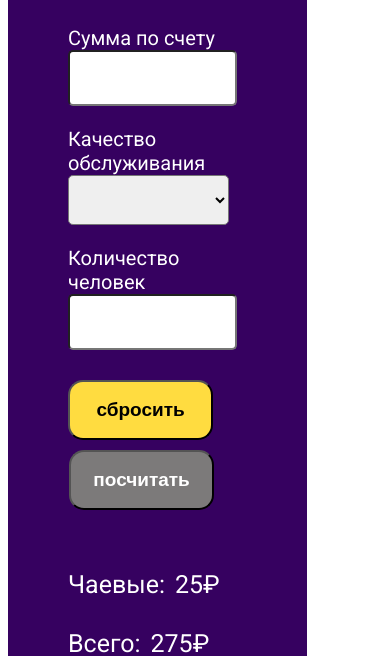
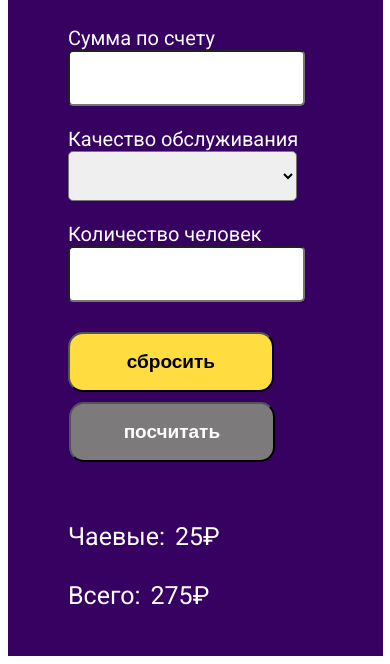
Before and after one commit to mds7677/sasfs, a plain HTML site: page index.html in a window 390 px wide. Shown: the part 184-848 px from the top of the page. Drawn offline with Linux system fonts and the light colour scheme.

Commit message:
Add files via upload

```diff
--- a/css.css
+++ b/css.css
@@ -7,11 +7,11 @@
 }
 @media(max-width: 520px) {
     .div-1{
-        width: 80%;
+        width: 100%;
+        padding-right: 1px;
     }
 
 }
-
 .div-2{
     padding-left:60px;
     padding-right: 60px;
--- a/index.html
+++ b/index.html
@@ -7,7 +7,7 @@
     <title>Калькулятор чаевых</title>
     <script src="js.js"></script>
 </head>
-<body>
+<body class="body">
     <div class="div-1">
         <div class="div-2">
             <p class="text">Калькулятор чаевых</p>
```
